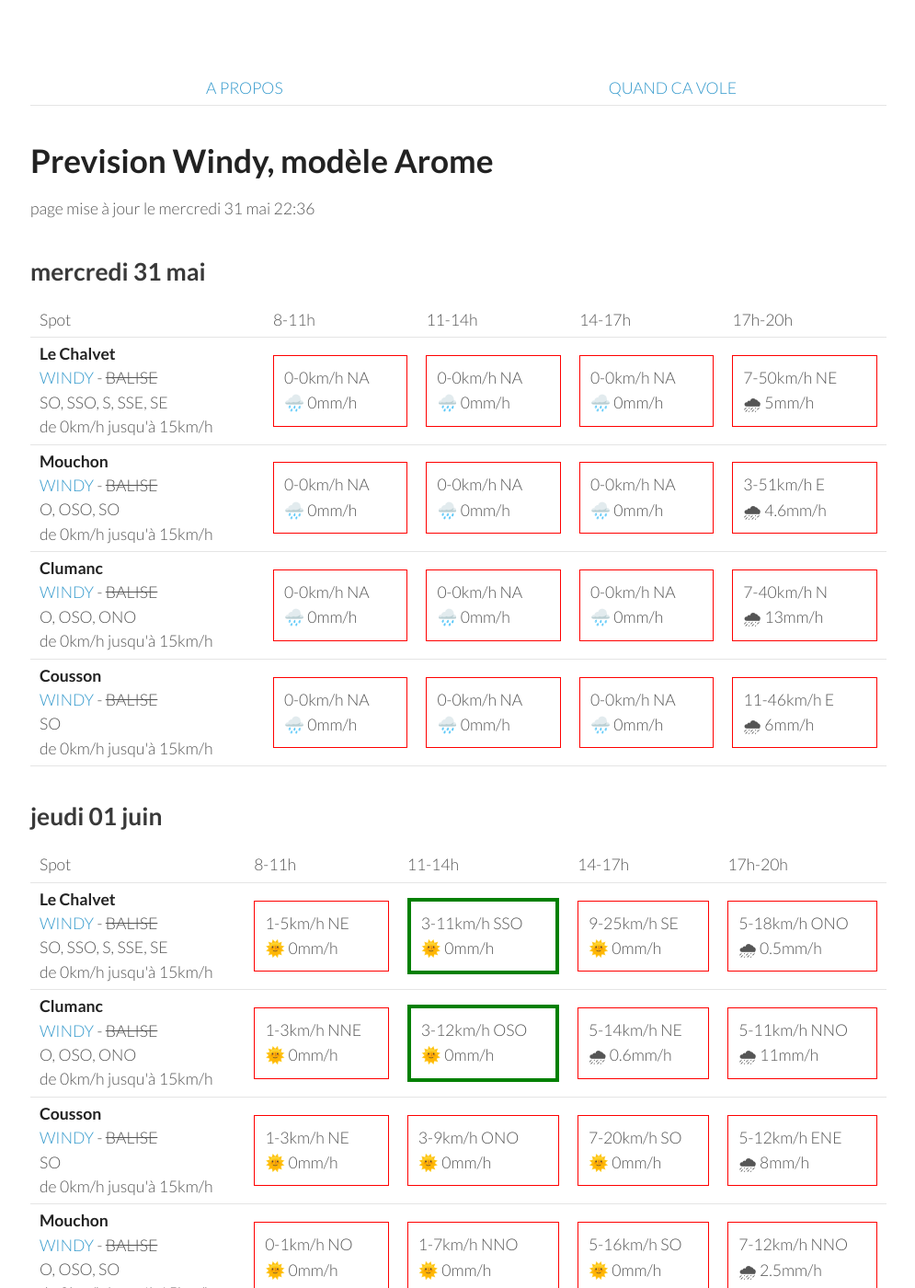
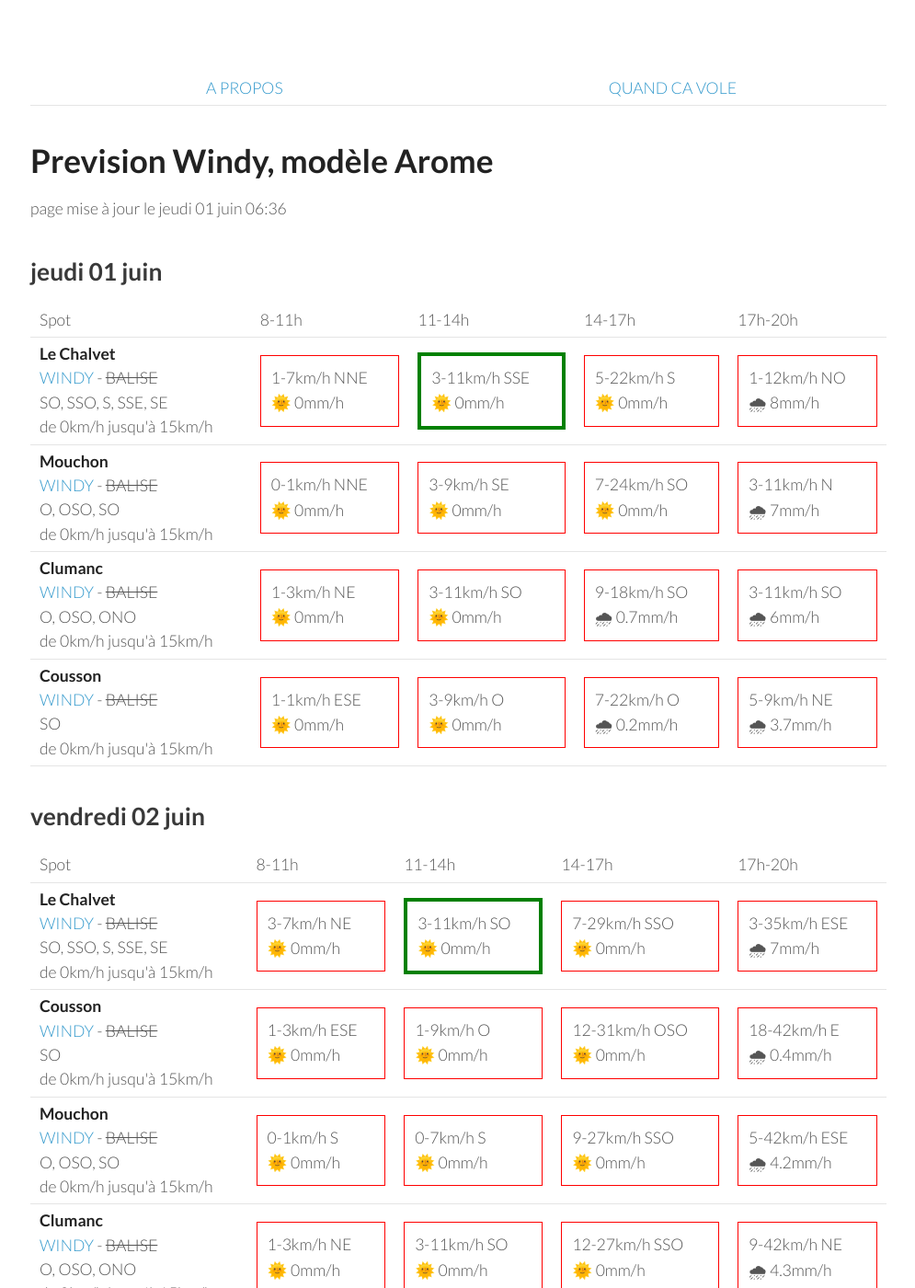
Before and after one commit to parapente-dans-le-nord/parapente-dans-le-nord.github.io, a Jekyll site: the page built from saint_andre.markdown, in a window 1280 px wide and 1400 px high. Shown: the whole window at 92% size, without its empty margins (25-1020 px from the left). Built offline with Jekyll 4.4.1, drawn with Linux system fonts in a browser that asks for light colours; some of the changed text lies outside the part shown.

Commit message:
update index.markdown

```diff
--- a/saint_andre.markdown
+++ b/saint_andre.markdown
@@ -7,60 +7,8 @@ title:  "Tous les spots"
 {: .links}
 
 # Prevision Windy, modèle Arome
-page mise à jour le mercredi 31 mai 22:36
+page mise à jour le jeudi 01 juin 06:36
 
-## mercredi 31 mai
-
-{::nomarkdown}
-<table>
-  <tbody>
-    <tr>
-      <td>Spot</td>
-      <td>8-11h</td>
-      <td>11-14h</td>
-      <td>14-17h</td>
-      <td>17h-20h</td>
-    </tr>
-<tr>
-        <td><strong>Le Chalvet</strong><br><a href="https://windy.com/43.979/6.480?43.866,6.480,10,m:eSsaglX">WINDY</a> - <span class="no-balise"> BALISE </span><br> <span class="vent-favorable">SO, SSO, S, SSE, SE</span><br><span class="force-vent">de 0km/h jusqu'à 15km/h</span> </td>
-
-            <td><div class="not-flyable"><p>0-0km/h NA</p><p>🌧️ 0mm/h</p></div></td>
-            <td><div class="not-flyable"><p>0-0km/h NA</p><p>🌧️ 0mm/h</p></div></td>
-            <td><div class="not-flyable"><p>0-0km/h NA</p><p>🌧️ 0mm/h</p></div></td>
-            <td><div class="not-flyable"><p>7-50km/h NE</p><p>🌧 5mm/h</p></div></td>
-
-    </tr>
-<tr>
-        <td><strong>Mouchon</strong><br><a href="https://windy.com/43.992/6.424?43.878,6.425,10,m:eSuaglR">WINDY</a> - <span class="no-balise"> BALISE </span><br> <span class="vent-favorable">O, OSO, SO</span><br><span class="force-vent">de 0km/h jusqu'à 15km/h</span> </td>
-
-            <td><div class="not-flyable"><p>0-0km/h NA</p><p>🌧️ 0mm/h</p></div></td>
-            <td><div class="not-flyable"><p>0-0km/h NA</p><p>🌧️ 0mm/h</p></div></td>
-            <td><div class="not-flyable"><p>0-0km/h NA</p><p>🌧️ 0mm/h</p></div></td>
-            <td><div class="not-flyable"><p>3-51km/h E</p><p>🌧 4.6mm/h</p></div></td>
-
-    </tr>
-<tr>
-        <td><strong>Clumanc</strong><br><a href="https://windy.com/44.027/6.402?43.914,6.403,10,m:eSxaglP">WINDY</a> - <span class="no-balise"> BALISE </span><br> <span class="vent-favorable">O, OSO, ONO</span><br><span class="force-vent">de 0km/h jusqu'à 15km/h</span> </td>
-
-            <td><div class="not-flyable"><p>0-0km/h NA</p><p>🌧️ 0mm/h</p></div></td>
-            <td><div class="not-flyable"><p>0-0km/h NA</p><p>🌧️ 0mm/h</p></div></td>
-            <td><div class="not-flyable"><p>0-0km/h NA</p><p>🌧️ 0mm/h</p></div></td>
-            <td><div class="not-flyable"><p>7-40km/h N</p><p>🌧 13mm/h</p></div></td>
-
-    </tr>
-<tr>
-        <td><strong>Cousson</strong><br><a href="https://windy.com/44.054/6.240?43.940,6.241,10,m:eSAaglz">WINDY</a> - <span class="no-balise"> BALISE </span><br> <span class="vent-favorable">SO</span><br><span class="force-vent">de 0km/h jusqu'à 15km/h</span> </td>
-
-            <td><div class="not-flyable"><p>0-0km/h NA</p><p>🌧️ 0mm/h</p></div></td>
-            <td><div class="not-flyable"><p>0-0km/h NA</p><p>🌧️ 0mm/h</p></div></td>
-            <td><div class="not-flyable"><p>0-0km/h NA</p><p>🌧️ 0mm/h</p></div></td>
-            <td><div class="not-flyable"><p>11-46km/h E</p><p>🌧 6mm/h</p></div></td>
-
-    </tr>
-
-</tbody>
-</table>
-{:/}
 ## jeudi 01 juin
 
 {::nomarkdown}
@@ -76,40 +24,40 @@ page mise à jour le mercredi 31 mai 22:36
 <tr>
         <td><strong>Le Chalvet</strong><br><a href="https://windy.com/43.979/6.480?43.866,6.480,10,m:eSsaglX">WINDY</a> - <span class="no-balise"> BALISE </span><br> <span class="vent-favorable">SO, SSO, S, SSE, SE</span><br><span class="force-vent">de 0km/h jusqu'à 15km/h</span> </td>
 
-            <td><div class="not-flyable"><p>1-5km/h NE</p><p>🌞 0mm/h</p></div></td>
-            <td><div class="flyable"><p>3-11km/h SSO</p><p>🌞 0mm/h</p></div></td>
-            <td><div class="not-flyable"><p>9-25km/h SE</p><p>🌞 0mm/h</p></div></td>
-            <td><div class="not-flyable"><p>5-18km/h ONO</p><p>🌧 0.5mm/h</p></div></td>
+            <td><div class="not-flyable"><p>1-7km/h NNE</p><p>🌞 0mm/h</p></div></td>
+            <td><div class="flyable"><p>3-11km/h SSE</p><p>🌞 0mm/h</p></div></td>
+            <td><div class="not-flyable"><p>5-22km/h S</p><p>🌞 0mm/h</p></div></td>
+            <td><div class="not-flyable"><p>1-12km/h NO</p><p>🌧 8mm/h</p></div></td>
+
+
+    </tr>
+<tr>
+        <td><strong>Mouchon</strong><br><a href="https://windy.com/43.992/6.424?43.878,6.425,10,m:eSuaglR">WINDY</a> - <span class="no-balise"> BALISE </span><br> <span class="vent-favorable">O, OSO, SO</span><br><span class="force-vent">de 0km/h jusqu'à 15km/h</span> </td>
+
+            <td><div class="not-flyable"><p>0-1km/h NNE</p><p>🌞 0mm/h</p></div></td>
+            <td><div class="not-flyable"><p>3-9km/h SE</p><p>🌞 0mm/h</p></div></td>
+            <td><div class="not-flyable"><p>7-24km/h SO</p><p>🌞 0mm/h</p></div></td>
+            <td><div class="not-flyable"><p>3-11km/h N</p><p>🌧 7mm/h</p></div></td>
 
 
     </tr>
 <tr>
         <td><strong>Clumanc</strong><br><a href="https://windy.com/44.027/6.402?43.914,6.403,10,m:eSxaglP">WINDY</a> - <span class="no-balise"> BALISE </span><br> <span class="vent-favorable">O, OSO, ONO</span><br><span class="force-vent">de 0km/h jusqu'à 15km/h</span> </td>
 
-            <td><div class="not-flyable"><p>1-3km/h NNE</p><p>🌞 0mm/h</p></div></td>
-            <td><div class="flyable"><p>3-12km/h OSO</p><p>🌞 0mm/h</p></div></td>
-            <td><div class="not-flyable"><p>5-14km/h NE</p><p>🌧 0.6mm/h</p></div></td>
-            <td><div class="not-flyable"><p>5-11km/h NNO</p><p>🌧 11mm/h</p></div></td>
+            <td><div class="not-flyable"><p>1-3km/h NE</p><p>🌞 0mm/h</p></div></td>
+            <td><div class="not-flyable"><p>3-11km/h SO</p><p>🌞 0mm/h</p></div></td>
+            <td><div class="not-flyable"><p>9-18km/h SO</p><p>🌧 0.7mm/h</p></div></td>
+            <td><div class="not-flyable"><p>3-11km/h SO</p><p>🌧 6mm/h</p></div></td>
 
 
     </tr>
 <tr>
         <td><strong>Cousson</strong><br><a href="https://windy.com/44.054/6.240?43.940,6.241,10,m:eSAaglz">WINDY</a> - <span class="no-balise"> BALISE </span><br> <span class="vent-favorable">SO</span><br><span class="force-vent">de 0km/h jusqu'à 15km/h</span> </td>
 
-            <td><div class="not-flyable"><p>1-3km/h NE</p><p>🌞 0mm/h</p></div></td>
-            <td><div class="not-flyable"><p>3-9km/h ONO</p><p>🌞 0mm/h</p></div></td>
-            <td><div class="not-flyable"><p>7-20km/h SO</p><p>🌞 0mm/h</p></div></td>
-            <td><div class="not-flyable"><p>5-12km/h ENE</p><p>🌧 8mm/h</p></div></td>
-
-
-    </tr>
-<tr>
-        <td><strong>Mouchon</strong><br><a href="https://windy.com/43.992/6.424?43.878,6.425,10,m:eSuaglR">WINDY</a> - <span class="no-balise"> BALISE </span><br> <span class="vent-favorable">O, OSO, SO</span><br><span class="force-vent">de 0km/h jusqu'à 15km/h</span> </td>
-
-            <td><div class="not-flyable"><p>0-1km/h NO</p><p>🌞 0mm/h</p></div></td>
-            <td><div class="not-flyable"><p>1-7km/h NNO</p><p>🌞 0mm/h</p></div></td>
-            <td><div class="not-flyable"><p>5-16km/h SO</p><p>🌞 0mm/h</p></div></td>
-            <td><div class="not-flyable"><p>7-12km/h NNO</p><p>🌧 2.5mm/h</p></div></td>
+            <td><div class="not-flyable"><p>1-1km/h ESE</p><p>🌞 0mm/h</p></div></td>
+            <td><div class="not-flyable"><p>3-9km/h O</p><p>🌞 0mm/h</p></div></td>
+            <td><div class="not-flyable"><p>7-22km/h O</p><p>🌧 0.2mm/h</p></div></td>
+            <td><div class="not-flyable"><p>5-9km/h NE</p><p>🌧 3.7mm/h</p></div></td>
 
 
     </tr>
@@ -130,42 +78,42 @@ page mise à jour le mercredi 31 mai 22:36
       <td>17h-20h</td>
     </tr>
 <tr>
-        <td><strong>Clumanc</strong><br><a href="https://windy.com/44.027/6.402?43.914,6.403,10,m:eSxaglP">WINDY</a> - <span class="no-balise"> BALISE </span><br> <span class="vent-favorable">O, OSO, ONO</span><br><span class="force-vent">de 0km/h jusqu'à 15km/h</span> </td>
+        <td><strong>Le Chalvet</strong><br><a href="https://windy.com/43.979/6.480?43.866,6.480,10,m:eSsaglX">WINDY</a> - <span class="no-balise"> BALISE </span><br> <span class="vent-favorable">SO, SSO, S, SSE, SE</span><br><span class="force-vent">de 0km/h jusqu'à 15km/h</span> </td>
 
-            <td><div class="not-flyable"><p>1-3km/h NNE</p><p>🌞 0mm/h</p></div></td>
-            <td><div class="not-flyable"><p>3-20km/h SO</p><p>🌞 0mm/h</p></div></td>
-            <td><div class="not-flyable"><p>3-24km/h O</p><p>🌧 3.3mm/h</p></div></td>
-            <td><div class="not-flyable"><p>3-25km/h NO</p><p>🌧 6mm/h</p></div></td>
+            <td><div class="not-flyable"><p>3-7km/h NE</p><p>🌞 0mm/h</p></div></td>
+            <td><div class="flyable"><p>3-11km/h SO</p><p>🌞 0mm/h</p></div></td>
+            <td><div class="not-flyable"><p>7-29km/h SSO</p><p>🌞 0mm/h</p></div></td>
+            <td><div class="not-flyable"><p>3-35km/h ESE</p><p>🌧 7mm/h</p></div></td>
+
+
+    </tr>
+<tr>
+        <td><strong>Cousson</strong><br><a href="https://windy.com/44.054/6.240?43.940,6.241,10,m:eSAaglz">WINDY</a> - <span class="no-balise"> BALISE </span><br> <span class="vent-favorable">SO</span><br><span class="force-vent">de 0km/h jusqu'à 15km/h</span> </td>
+
+            <td><div class="not-flyable"><p>1-3km/h ESE</p><p>🌞 0mm/h</p></div></td>
+            <td><div class="not-flyable"><p>1-9km/h O</p><p>🌞 0mm/h</p></div></td>
+            <td><div class="not-flyable"><p>12-31km/h OSO</p><p>🌞 0mm/h</p></div></td>
+            <td><div class="not-flyable"><p>18-42km/h E</p><p>🌧 0.4mm/h</p></div></td>
 
 
     </tr>
 <tr>
         <td><strong>Mouchon</strong><br><a href="https://windy.com/43.992/6.424?43.878,6.425,10,m:eSuaglR">WINDY</a> - <span class="no-balise"> BALISE </span><br> <span class="vent-favorable">O, OSO, SO</span><br><span class="force-vent">de 0km/h jusqu'à 15km/h</span> </td>
 
-            <td><div class="not-flyable"><p>1-1km/h S</p><p>🌞 0mm/h</p></div></td>
-            <td><div class="not-flyable"><p>3-18km/h SSO</p><p>🌞 0mm/h</p></div></td>
-            <td><div class="not-flyable"><p>3-22km/h OSO</p><p>🌧 2.1mm/h</p></div></td>
-            <td><div class="not-flyable"><p>3-24km/h NNO</p><p>🌧 6mm/h</p></div></td>
+            <td><div class="not-flyable"><p>0-1km/h S</p><p>🌞 0mm/h</p></div></td>
+            <td><div class="not-flyable"><p>0-7km/h S</p><p>🌞 0mm/h</p></div></td>
+            <td><div class="not-flyable"><p>9-27km/h SSO</p><p>🌞 0mm/h</p></div></td>
+            <td><div class="not-flyable"><p>5-42km/h ESE</p><p>🌧 4.2mm/h</p></div></td>
 
 
     </tr>
 <tr>
-        <td><strong>Le Chalvet</strong><br><a href="https://windy.com/43.979/6.480?43.866,6.480,10,m:eSsaglX">WINDY</a> - <span class="no-balise"> BALISE </span><br> <span class="vent-favorable">SO, SSO, S, SSE, SE</span><br><span class="force-vent">de 0km/h jusqu'à 15km/h</span> </td>
-
-            <td><div class="not-flyable"><p>3-7km/h NNE</p><p>🌞 0mm/h</p></div></td>
-            <td><div class="not-flyable"><p>1-16km/h SSO</p><p>🌞 0mm/h</p></div></td>
-            <td><div class="not-flyable"><p>7-25km/h S</p><p>🌧 4.3mm/h</p></div></td>
-            <td><div class="not-flyable"><p>3-29km/h ONO</p><p>🌧 4.1mm/h</p></div></td>
-
-
-    </tr>
-<tr>
-        <td><strong>Cousson</strong><br><a href="https://windy.com/44.054/6.240?43.940,6.241,10,m:eSAaglz">WINDY</a> - <span class="no-balise"> BALISE </span><br> <span class="vent-favorable">SO</span><br><span class="force-vent">de 0km/h jusqu'à 15km/h</span> </td>
+        <td><strong>Clumanc</strong><br><a href="https://windy.com/44.027/6.402?43.914,6.403,10,m:eSxaglP">WINDY</a> - <span class="no-balise"> BALISE </span><br> <span class="vent-favorable">O, OSO, ONO</span><br><span class="force-vent">de 0km/h jusqu'à 15km/h</span> </td>
 
             <td><div class="not-flyable"><p>1-3km/h NE</p><p>🌞 0mm/h</p></div></td>
-            <td><div class="not-flyable"><p>5-18km/h OSO</p><p>🌞 0mm/h</p></div></td>
-            <td><div class="not-flyable"><p>1-24km/h O</p><p>🌧 4.7mm/h</p></div></td>
-            <td><div class="not-flyable"><p>5-29km/h NNO</p><p>🌧 3.6mm/h</p></div></td>
+            <td><div class="not-flyable"><p>3-11km/h SO</p><p>🌞 0mm/h</p></div></td>
+            <td><div class="not-flyable"><p>12-27km/h SSO</p><p>🌞 0mm/h</p></div></td>
+            <td><div class="not-flyable"><p>9-42km/h NE</p><p>🌧 4.3mm/h</p></div></td>
 
 
     </tr>
@@ -189,29 +137,29 @@ page mise à jour le mercredi 31 mai 22:36
         <td><strong>Cousson</strong><br><a href="https://windy.com/44.054/6.240?43.940,6.241,10,m:eSAaglz">WINDY</a> - <span class="no-balise"> BALISE </span><br> <span class="vent-favorable">SO</span><br><span class="force-vent">de 0km/h jusqu'à 15km/h</span> </td>
 
             <td><div class="not-flyable"><p>5-16km/h E</p><p>🌞 0mm/h</p></div></td>
-            <td><div class="not-flyable"><p>5-22km/h SO</p><p>🌞 0mm/h</p></div></td>
-            <td><div class="not-flyable"><p>11-33km/h S</p><p>🌧 0.9mm/h</p></div></td>
-            <td><div class="not-flyable"><p>3-37km/h NNE</p><p>🌧 7mm/h</p></div></td>
+            <td><div class="not-flyable"><p>7-22km/h SSO</p><p>🌧 0.2mm/h</p></div></td>
+            <td><div class="not-flyable"><p>9-27km/h SO</p><p>🌧 0.3mm/h</p></div></td>
+            <td><div class="not-flyable"><p>9-33km/h SO</p><p>🌧 7mm/h</p></div></td>
 
 
     </tr>
 <tr>
         <td><strong>Le Chalvet</strong><br><a href="https://windy.com/43.979/6.480?43.866,6.480,10,m:eSsaglX">WINDY</a> - <span class="no-balise"> BALISE </span><br> <span class="vent-favorable">SO, SSO, S, SSE, SE</span><br><span class="force-vent">de 0km/h jusqu'à 15km/h</span> </td>
 
-            <td><div class="not-flyable"><p>3-11km/h E</p><p>🌞 0mm/h</p></div></td>
-            <td><div class="not-flyable"><p>9-27km/h SE</p><p>🌞 0mm/h</p></div></td>
-            <td><div class="not-flyable"><p>11-31km/h S</p><p>🌧 1.1mm/h</p></div></td>
-            <td><div class="not-flyable"><p>1-31km/h SSO</p><p>🌧 6mm/h</p></div></td>
+            <td><div class="not-flyable"><p>3-14km/h E</p><p>🌞 0mm/h</p></div></td>
+            <td><div class="not-flyable"><p>9-25km/h SE</p><p>🌞 0mm/h</p></div></td>
+            <td><div class="not-flyable"><p>11-31km/h SSE</p><p>🌧 0.4mm/h</p></div></td>
+            <td><div class="not-flyable"><p>7-33km/h SSO</p><p>🌧 1.2mm/h</p></div></td>
 
 
     </tr>
 <tr>
         <td><strong>Mouchon</strong><br><a href="https://windy.com/43.992/6.424?43.878,6.425,10,m:eSuaglR">WINDY</a> - <span class="no-balise"> BALISE </span><br> <span class="vent-favorable">O, OSO, SO</span><br><span class="force-vent">de 0km/h jusqu'à 15km/h</span> </td>
 
-            <td><div class="not-flyable"><p>5-14km/h ESE</p><p>🌞 0mm/h</p></div></td>
-            <td><div class="not-flyable"><p>7-25km/h SE</p><p>🌞 0mm/h</p></div></td>
-            <td><div class="not-flyable"><p>11-37km/h SSE</p><p>🌧 3.2mm/h</p></div></td>
-            <td><div class="not-flyable"><p>1-37km/h SE</p><p>🌧 3.8mm/h</p></div></td>
+            <td><div class="not-flyable"><p>3-14km/h E</p><p>🌞 0mm/h</p></div></td>
+            <td><div class="not-flyable"><p>9-25km/h SE</p><p>🌞 0mm/h</p></div></td>
+            <td><div class="not-flyable"><p>11-29km/h S</p><p>🌧 0.4mm/h</p></div></td>
+            <td><div class="not-flyable"><p>9-33km/h SSO</p><p>🌧 1.6mm/h</p></div></td>
 
 
     </tr>
@@ -220,8 +168,8 @@ page mise à jour le mercredi 31 mai 22:36
 
             <td><div class="not-flyable"><p>5-16km/h E</p><p>🌞 0mm/h</p></div></td>
             <td><div class="not-flyable"><p>7-25km/h SSE</p><p>🌞 0mm/h</p></div></td>
-            <td><div class="not-flyable"><p>11-37km/h S</p><p>🌧 2.8mm/h</p></div></td>
-            <td><div class="not-flyable"><p>1-38km/h E</p><p>🌧 4.7mm/h</p></div></td>
+            <td><div class="not-flyable"><p>9-29km/h S</p><p>🌧 0.4mm/h</p></div></td>
+            <td><div class="not-flyable"><p>9-33km/h SSO</p><p>🌧 1.7mm/h</p></div></td>
 
 
     </tr>
@@ -244,8 +192,8 @@ page mise à jour le mercredi 31 mai 22:36
 <tr>
         <td><strong>Cousson</strong><br><a href="https://windy.com/44.054/6.240?43.940,6.241,10,m:eSAaglz">WINDY</a> - <span class="no-balise"> BALISE </span><br> <span class="vent-favorable">SO</span><br><span class="force-vent">de 0km/h jusqu'à 15km/h</span> </td>
 
-            <td><div class="not-flyable"><p>3-12km/h E</p><p>🌧 0.3mm/h</p></div></td>
-            <td><div class="not-flyable"><p>3-18km/h SO</p><p>🌞 0mm/h</p></div></td>
+            <td><div class="not-flyable"><p>3-12km/h ENE</p><p>🌞 0mm/h</p></div></td>
+            <td><div class="not-flyable"><p>5-16km/h OSO</p><p>🌧 0.2mm/h</p></div></td>
             <td><div class="not-flyable"><p>3-38km/h E</p><p>🌧 7mm/h</p></div></td>
             <td><div class="not-flyable"><p>3-31km/h ESE</p><p>🌧 5mm/h</p></div></td>
 
@@ -254,18 +202,18 @@ page mise à jour le mercredi 31 mai 22:36
 <tr>
         <td><strong>Le Chalvet</strong><br><a href="https://windy.com/43.979/6.480?43.866,6.480,10,m:eSsaglX">WINDY</a> - <span class="no-balise"> BALISE </span><br> <span class="vent-favorable">SO, SSO, S, SSE, SE</span><br><span class="force-vent">de 0km/h jusqu'à 15km/h</span> </td>
 
-            <td><div class="not-flyable"><p>3-9km/h ENE</p><p>🌧 0.3mm/h</p></div></td>
-            <td><div class="not-flyable"><p>5-18km/h SSE</p><p>🌞 0mm/h</p></div></td>
-            <td><div class="not-flyable"><p>0-27km/h E</p><p>🌧 7mm/h</p></div></td>
-            <td><div class="not-flyable"><p>1-25km/h O</p><p>🌧 7mm/h</p></div></td>
+            <td><div class="not-flyable"><p>3-11km/h E</p><p>🌞 0mm/h</p></div></td>
+            <td><div class="not-flyable"><p>3-18km/h S</p><p>🌞 0mm/h</p></div></td>
+            <td><div class="not-flyable"><p>7-29km/h E</p><p>🌧 6mm/h</p></div></td>
+            <td><div class="not-flyable"><p>1-35km/h NNE</p><p>🌧 8mm/h</p></div></td>
 
 
     </tr>
 <tr>
         <td><strong>Mouchon</strong><br><a href="https://windy.com/43.992/6.424?43.878,6.425,10,m:eSuaglR">WINDY</a> - <span class="no-balise"> BALISE </span><br> <span class="vent-favorable">O, OSO, SO</span><br><span class="force-vent">de 0km/h jusqu'à 15km/h</span> </td>
 
-            <td><div class="not-flyable"><p>3-12km/h ESE</p><p>🌞 0mm/h</p></div></td>
-            <td><div class="not-flyable"><p>5-22km/h SE</p><p>🌞 0mm/h</p></div></td>
+            <td><div class="not-flyable"><p>3-11km/h E</p><p>🌞 0mm/h</p></div></td>
+            <td><div class="not-flyable"><p>3-18km/h SSO</p><p>🌞 0mm/h</p></div></td>
             <td><div class="not-flyable"><p>7-31km/h E</p><p>🌧 7mm/h</p></div></td>
             <td><div class="not-flyable"><p>3-33km/h ENE</p><p>🌧 8mm/h</p></div></td>
 
@@ -274,8 +222,8 @@ page mise à jour le mercredi 31 mai 22:36
 <tr>
         <td><strong>Clumanc</strong><br><a href="https://windy.com/44.027/6.402?43.914,6.403,10,m:eSxaglP">WINDY</a> - <span class="no-balise"> BALISE </span><br> <span class="vent-favorable">O, OSO, ONO</span><br><span class="force-vent">de 0km/h jusqu'à 15km/h</span> </td>
 
-            <td><div class="not-flyable"><p>3-14km/h E</p><p>🌞 0mm/h</p></div></td>
-            <td><div class="not-flyable"><p>5-22km/h SSE</p><p>🌞 0mm/h</p></div></td>
+            <td><div class="not-flyable"><p>3-12km/h E</p><p>🌞 0mm/h</p></div></td>
+            <td><div class="not-flyable"><p>3-18km/h SO</p><p>🌞 0mm/h</p></div></td>
             <td><div class="not-flyable"><p>7-33km/h E</p><p>🌧 6mm/h</p></div></td>
             <td><div class="not-flyable"><p>1-35km/h E</p><p>🌧 8mm/h</p></div></td>
 
@@ -331,9 +279,9 @@ page mise à jour le mercredi 31 mai 22:36
         <td><strong>Le Chalvet</strong><br><a href="https://windy.com/43.979/6.480?43.866,6.480,10,m:eSsaglX">WINDY</a> - <span class="no-balise"> BALISE </span><br> <span class="vent-favorable">SO, SSO, S, SSE, SE</span><br><span class="force-vent">de 0km/h jusqu'à 15km/h</span> </td>
 
             <td><div class="not-flyable"><p>1-9km/h E</p><p>🌞 0mm/h</p></div></td>
-            <td><div class="not-flyable"><p>5-18km/h S</p><p>🌞 0mm/h</p></div></td>
-            <td><div class="not-flyable"><p>3-25km/h SSE</p><p>🌧 2.3mm/h</p></div></td>
-            <td><div class="not-flyable"><p>3-22km/h NO</p><p>🌧 7mm/h</p></div></td>
+            <td><div class="not-flyable"><p>3-16km/h O</p><p>🌞 0mm/h</p></div></td>
+            <td><div class="not-flyable"><p>5-24km/h O</p><p>🌧 0.7mm/h</p></div></td>
+            <td><div class="not-flyable"><p>5-24km/h ONO</p><p>🌧 12mm/h</p></div></td>
 
 
     </tr>
```
